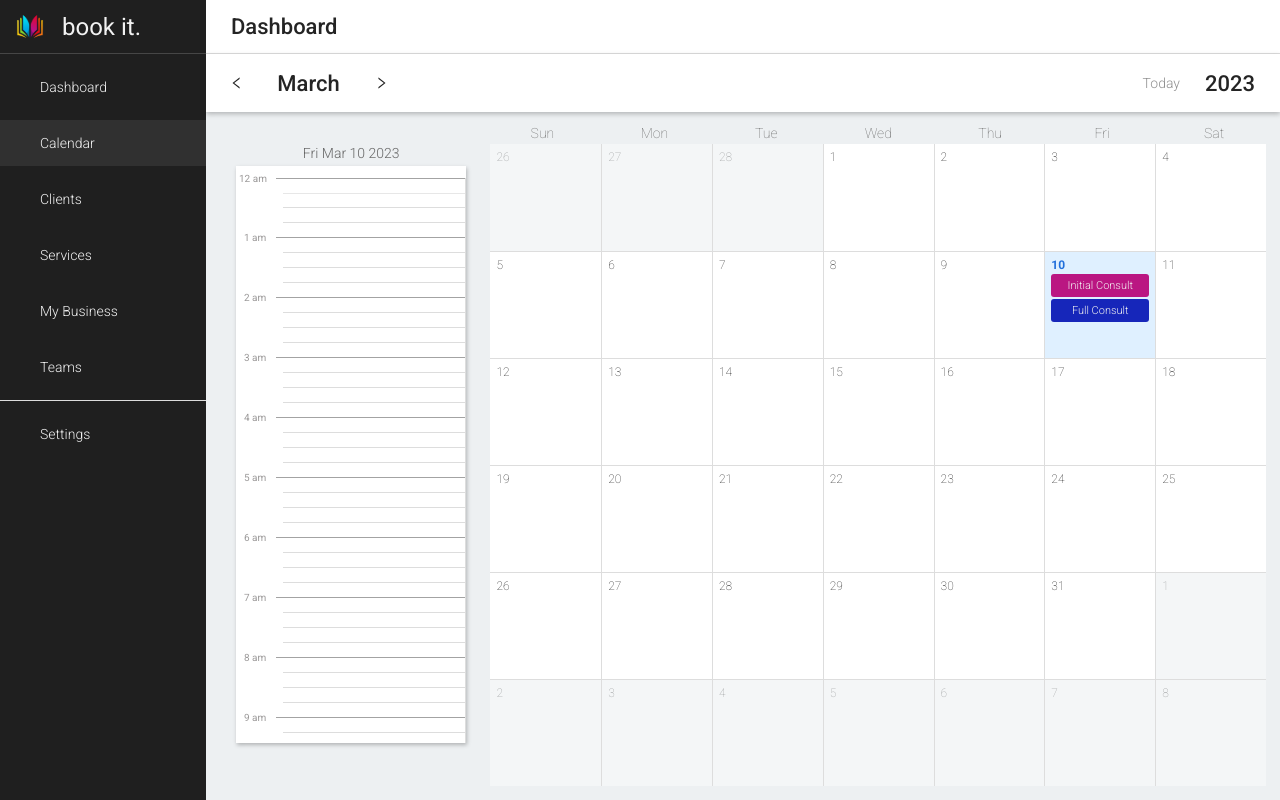
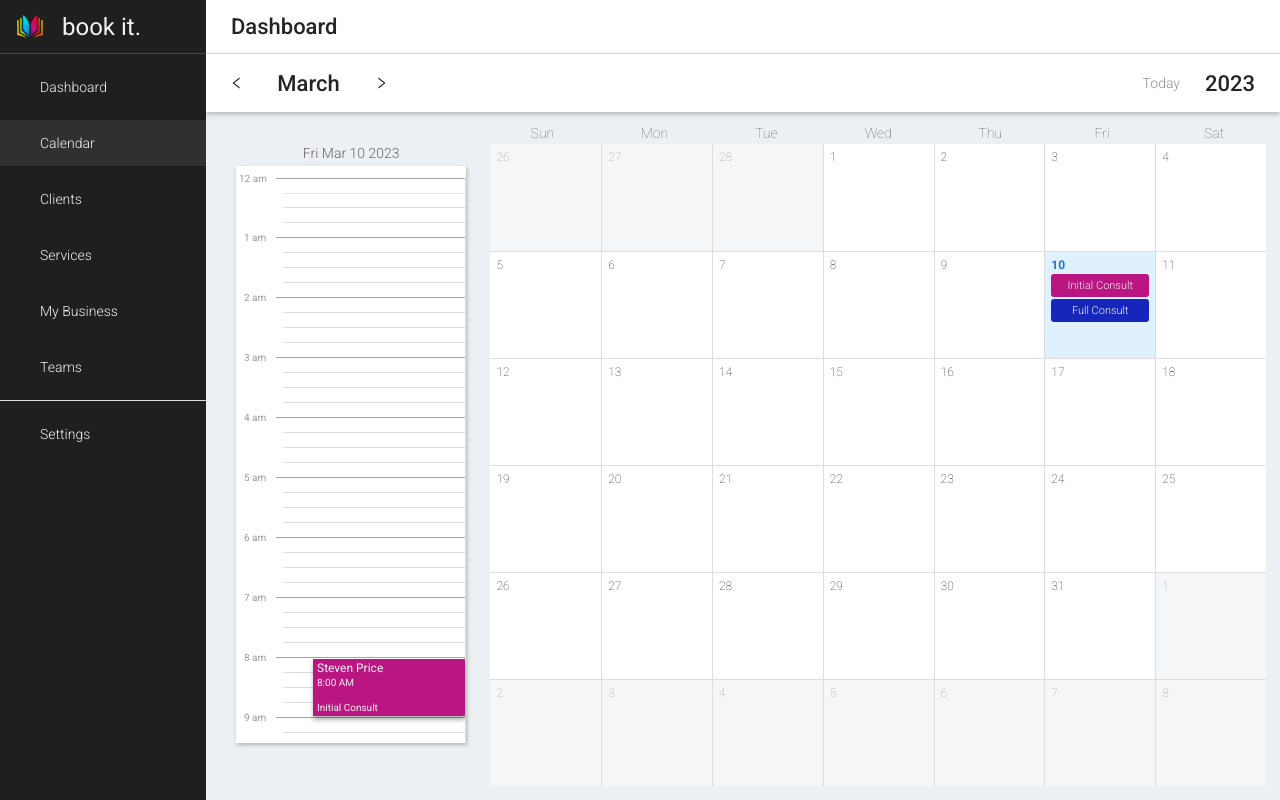
Before and after one commit to ryanhartwig/bookeasy, a Next.js app in the folder next/: page /calendar in a window 1280 px wide. Built offline with nearby package versions, Linux system fonts and the light colour scheme.

Commit message:
Pass selected day appointments to Daily component and render on Hourly overview

```diff
--- a/next/src/app/calendar/daily.tsx
+++ b/next/src/app/calendar/daily.tsx
@@ -1,8 +1,10 @@
 'use client';
 
 import { Card } from '@/components/UI/Card';
+import { Appointment } from '@/types/Appointment';
 import { Client } from '@/types/Client';
 import { Service } from '@/types/Service';
+import { getDayRange } from '@/utility/functions/getDayRange';
 import { sample_clients } from '@/utility/sample_data/sample_clients';
 import { sample_services } from '@/utility/sample_data/sample_services';
 import { useMemo, useEffect, useState, useRef } from 'react';
@@ -11,21 +13,16 @@ import styles from './daily.module.scss';
 
 interface DailyProps {
   day: number,
+  services: Map<string, Service>,
+  clients: Map<string, Client>,
+  appointments: Appointment[],
 }
 
-export const Daily: React.FC<DailyProps> = ({day}) => {
-
-
-  const services = useMemo( () => new Map<string, Service>(), []);
-  const clients = useMemo(() => new Map<string, Client>(), []);
+export const Daily: React.FC<DailyProps> = ({day, services, clients, appointments}) => {
 
   const [width, setWidth] = useState<string>('100%');
   const wrapperRef = useRef<HTMLDivElement>(undefined!);
 
-  useEffect(() => {
-    sample_services.forEach(s => services.set(s.id, s));
-    sample_clients.forEach(c => clients.set(c.id, c));
-  }, [clients, services]);
 
   useEffect(() => {
     if (!wrapperRef.current ) return;
@@ -37,7 +34,11 @@ export const Daily: React.FC<DailyProps> = ({day}) => {
       <p className={styles.day}>{new Date(day).toDateString()}</p>
       <div className={styles.day_wrapper} >
         <Card ref={wrapperRef} className={styles.day_card} style={{width}}>
-          <Hours services={services} clients={clients} appointments={[]} />
+          <Hours
+            services={services}
+            clients={clients}
+            appointments={appointments}
+          />
         </Card>
       </div>
     </div>
--- a/next/src/app/calendar/page.tsx
+++ b/next/src/app/calendar/page.tsx
@@ -117,6 +117,8 @@ export default function Page() {
     .sort((a, b) => a.start_date - b.start_date)
   );
 
+  const dayApps = useMemo(() => appointments.filter(app => app.start_date >= selected[0] && app.start_date <= selected[1]), [appointments, selected]);
+
   useEffect(() => {
     setAppointments(sample_appointments
       .filter(app => app.start_date >= start && app.start_date <= end)
@@ -154,7 +156,7 @@ export default function Page() {
         </div>
       </SecondaryHeader>
       <div className={styles.content}>
-        <Daily day={selected[0]} />
+        <Daily day={selected[0]} appointments={dayApps} services={services} clients={clients} />
         <Calendar appointments={appointments} selected={selected} onSelect={onSelect} startDate={startDate} viewing={viewing} clients={clients} services={services} />
       </div>
     </div>
--- a/next/src/app/dashboard/hours.tsx
+++ b/next/src/app/dashboard/hours.tsx
@@ -29,7 +29,7 @@ export const Hours: React.FC<HoursProps> = ({day, appointments, services, client
 
   useEffect(() => {
     setAppointmentIndices(p => {
-      const prev = new Map(p);
+      const prev = new Map();
 
       appointments.forEach(app => {
         const date = new Date(app.start_date);
```
